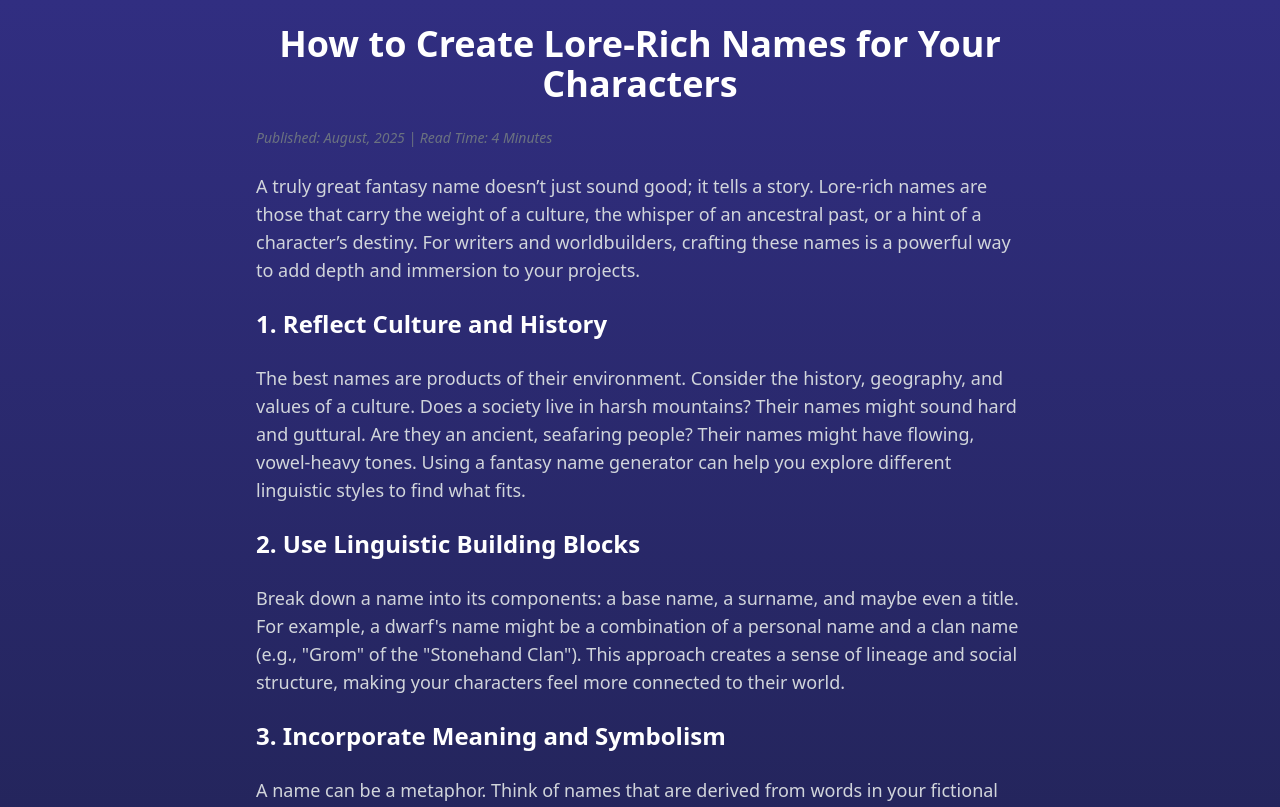
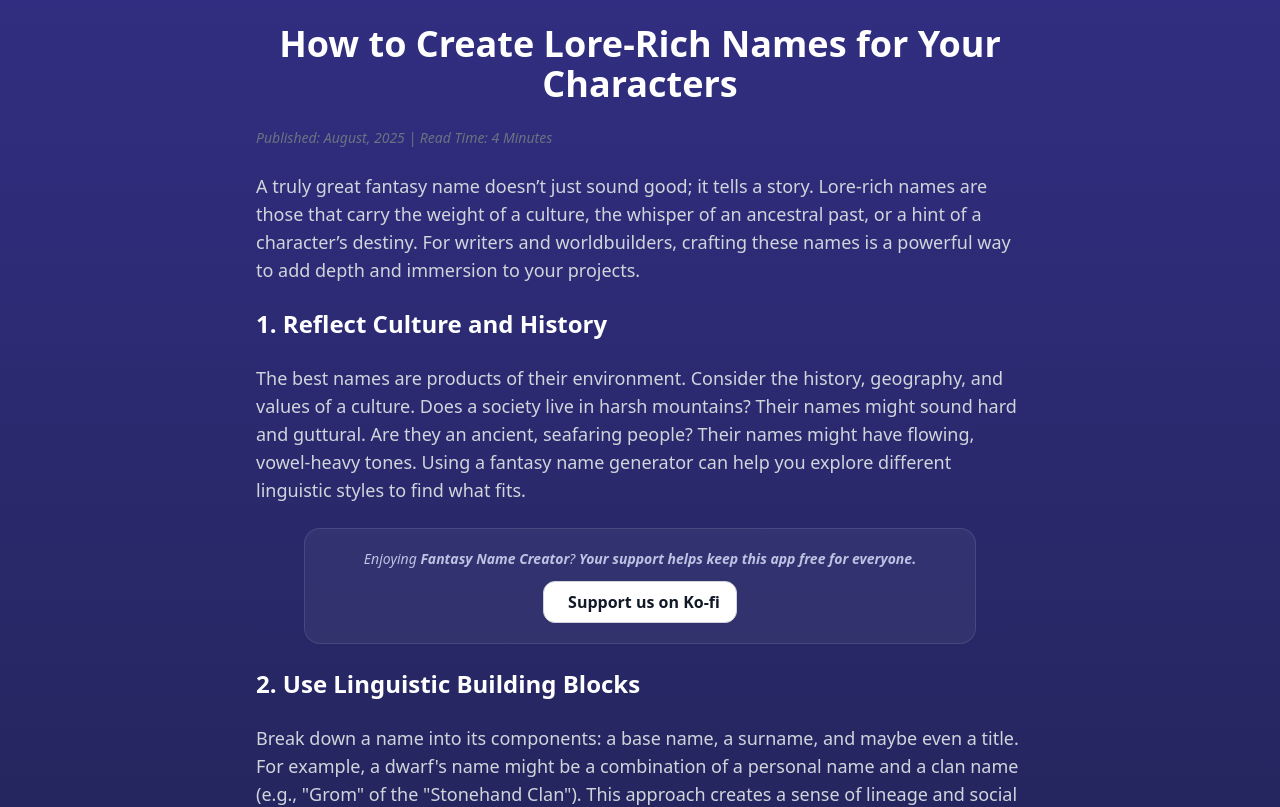
Before and after one commit to JiriTill/fantasytools, a React (Vite) app in the folder client/: page /blog/lore-rich-names in a window 1280 px wide. Shown: the top 807 px of the page. Built offline with nearby package versions, Linux system fonts and the light colour scheme.

Commit message:
Update HowToCreateLoreRichNames.jsx

```diff
--- a/client/src/pages/HowToCreateLoreRichNames.jsx
+++ b/client/src/pages/HowToCreateLoreRichNames.jsx
@@ -4,6 +4,7 @@ import { Helmet } from 'react-helmet';
 import Footer from '../components/Footer';
 import GoogleAd from '../components/GoogleAd';
 import MultiplexAd from '../components/MultiplexAd';
+import KoFiButton from "../components/KoFiButton";
 
 export default function HowToCreateLoreRichNames() {
   // useEffect hook to push Google Ads to the adsbygoogle array
@@ -56,6 +57,8 @@ export default function HowToCreateLoreRichNames() {
         <p className="text-lg text-gray-300">
           The best names are products of their environment. Consider the history, geography, and values of a culture. Does a society live in harsh mountains? Their names might sound hard and guttural. Are they an ancient, seafaring people? Their names might have flowing, vowel-heavy tones. Using a fantasy name generator can help you explore different linguistic styles to find what fits.
         </p>
+
+        <KoFiButton id="T6T31JW6G3" />
 
         {/* Tip 2 */}
         <h3 className="text-2xl font-bold text-white mt-8">2. Use Linguistic Building Blocks</h3>
```
